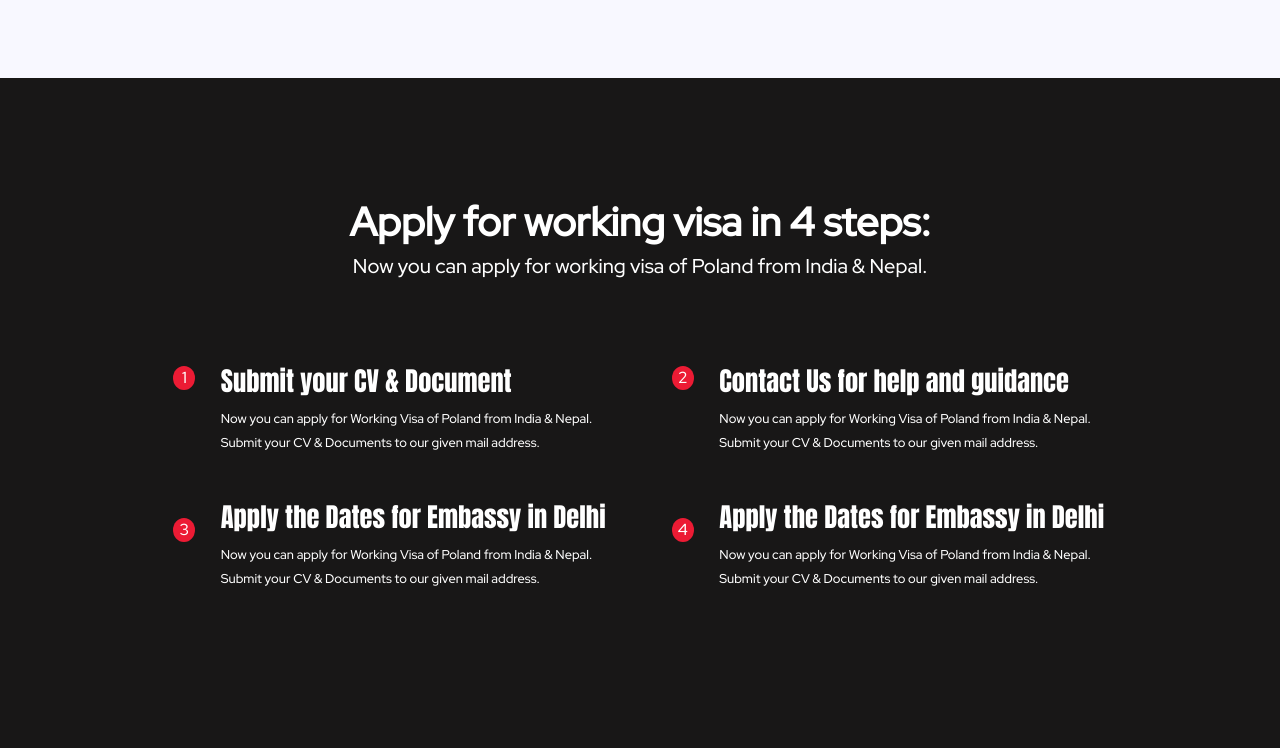
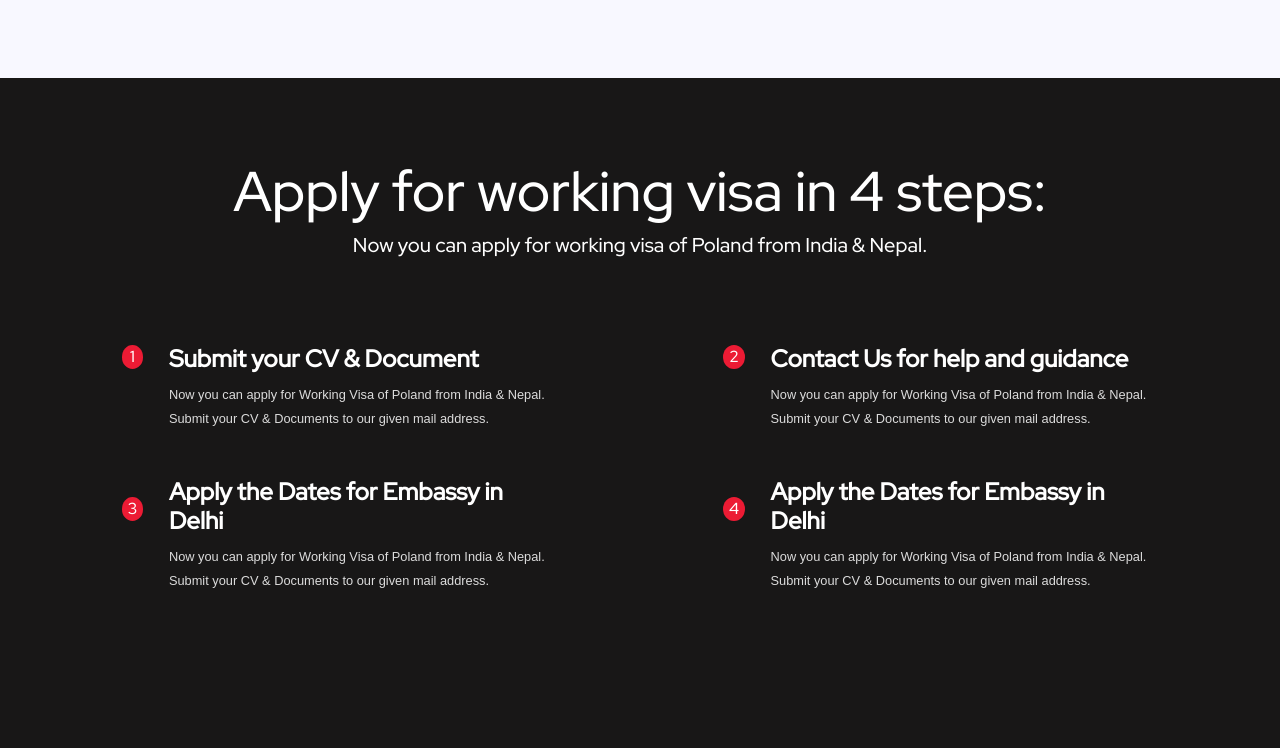
Before and after one commit to ashrinkc/JobPortal, a React (Create React App) app: page / in a window 1280 px wide. Shown: the part 2215-2963 px from the top of the page. Built offline with nearby package versions, Linux system fonts and the light colour scheme; a web font is replaced by a local one.

Commit message:
Cheecking while deploying

```diff
--- a/src/Page/AboutUs/aboutus.css
+++ b/src/Page/AboutUs/aboutus.css
@@ -133,13 +133,13 @@
     .aboutMain {
         /* min-width: 700px; */
         /* width: 85rem; */
-        font-size: 30px;
+        /* font-size: 30px; */
     }
     .aboutContainer>h3{
-        font-size: 3rem;
+        font-size: 1.5rem;
     }
     .gallery>h2{
-        font-size: 3rem;
+        font-size: 1.5rem;
         padding-bottom: 2vh;
     }
     .galleryGrid{
@@ -174,7 +174,7 @@
         width: 90%;
     }
     .ourTeamContainer>h3{
-        font-size: 3rem;
+        font-size: 1.5rem;
         padding-bottom: 2vh;
     }
     .ourTeam{
--- a/src/Page/Blogs/Blog.js
+++ b/src/Page/Blogs/Blog.js
@@ -66,6 +66,7 @@
                     <img src="https://www.nicepng.com/png/detail/393-3936850_instagram-pure-comments-instagram-logo-black-jpg.png" />
                   </button>
                 </div>
+
                 <small>12 min read</small>
                 <h5>Read More</h5>
               </div>
--- a/src/Page/Blogs/blog.css
+++ b/src/Page/Blogs/blog.css
@@ -38,7 +38,7 @@
 
 .blogInfo>div {
     width: 45vw;
-    font-size: 3vh;
+    font-size: 2rem;
 }
 
 .blogInfo>div:hover {
@@ -55,7 +55,7 @@
 .blogBtn {
     display: flex;
     gap: 5vh;
-    padding-bottom: 10vh;
+    padding-bottom: 5vh;
 }
 
 .blogBtn>button>img {
@@ -92,17 +92,27 @@
     .blogInfo{
         width: 90%;
         flex-direction: column;
-        font-size: 30px;
+        justify-content: center;
+        align-items: center;
+        /* font-size: 1rem; */
     }
+    .blogInfo>div>h5{
+        font-size: 1rem;
+    }
+        .blogInfo>div>h1 {
+            font-size: 1.5rem;
+        }
     .blogInfo>img{
-        width: 90%;
+        width: 100%;
+        height: auto;
     }
     .blogInfo>div{width: 100%;}
     .blogBtn>button{
-        width: 10%;
+        width: 15%;
     }
     .blogBtn>button>img{
         width: 100%;
+        height: auto;
     }
     .showMoreBtnBlog>button{
         width: 100%;
--- a/src/Page/Home/home.css
+++ b/src/Page/Home/home.css
@@ -92,7 +92,7 @@
     display: flex;
     gap: 2vw;
     margin-top: 10vh;
-    width: 100%;
+    width: 90%;
 }
 
 .tasknum{
@@ -115,30 +115,33 @@
     display: flex;
     justify-content: center;
     align-items: center;
-    gap: 5vw;
-    width: 90%;
+    gap: 13vw;
+    /* width: 90%; */
 }
 
 .taskInfo{
     display: flex;
     flex-direction: column;
     gap: 6vh;
-    width: 100% ;
+    /* width: 100% ; */
 }
 
 .taskInfo>div>h1{
-    font-family: 'Red Hat Display',
+    /* font-family: 'Red Hat Display',
             sans-serif;
     font-family: Impact,
-        fantasy;
-    font-size: 0.7cm;
+        fantasy; */
+    font-size: 1.5rem;
+    font-weight: 700;
 }
 
 
 
 .taskInfo>div>small{
-    font-family: 'Red Hat Display',
-            sans-serif;
+    /* font-family: 'Red Hat Display',
+            sans-serif; */
+    font-family:Arial, Helvetica, sans-serif;
+    color: gainsboro;
 }
 
 .bussinessWoman>img{
@@ -378,13 +381,15 @@
     background-color: rgb(24, 23, 23);
 
     width: 90%;
-    padding-top: 10vh;
+    padding-top: 5vh;
 }
 
 .getJob>h1{
-    font-weight: 900;
+    font-size: 3.5rem;
+    font-weight: 500;
+    /* font-weight: 900;
     font-family: 'Red Hat Display',
-            sans-serif;
+            sans-serif; */
 }
 
 .getJob>h5{
@@ -505,7 +510,7 @@
         align-items: center;
     }
         .homeInfo>h1{
-            font-size: 2.5rem;
+            font-size: 1.5rem;
             /* font-family: fantasy; */
         }
         .homeInfo>small{
@@ -517,6 +522,8 @@
                 .mainTask{
                     display: flex;
                     flex-direction: column;
+                    gap: 5vw;
+                    margin-top: -5vh;
                     /* gap: 0; */
                     /* padding-left: 30vw;
                     width: 100%; */
@@ -530,7 +537,7 @@
                 }
                 .taskInfo{
                     width: 80%;
-
+                    gap: 3vh;
                 }
                 .taskInfo>div>h1{
                     font-size: 1.2rem;
@@ -563,7 +570,10 @@
                     /* width: 100%; */
                 }
                 .talentInfo{
-                    width: 50%;
+                    justify-content: center;
+                    align-items: center;
+                    gap: 3vh;
+                    width: 90%;
                 }
                 .talentInfo>h3{
                     /* font-size: 20px; */
@@ -599,14 +609,20 @@
                         .homeImg>img{
                             height: 50vh;
                         }
-
+                        .getJob{
+                            padding-top: 0vh;
+                        }
                         .getJob>h1{
-                            font-size: 1.5rem;
+                            font-size: 1.8rem;
+                            font-weight: 800;
                         }
                                                 .getJob>h5 {
                                                     font-size: 1rem;
                                                 }
                 .mainSupCom>h1{
-                    font-size: 1.2rem;
+                    font-size: 1rem;
+                }
+                .tasks{
+                    /* gap: 0vw; */
                 }
 }
--- a/src/Page/Recruitment/Recruitment.js
+++ b/src/Page/Recruitment/Recruitment.js
@@ -8,7 +8,7 @@
       <Navbar />
       <div className="mainRec">
         <div className="RecruitTop">
-          <h1 style={{ color: "red" }}>JOIN US</h1>
+          <h1>JOIN US</h1>
         </div>
 
         <div className="recruitmentInfo">
--- a/src/Page/Recruitment/recruitment.css
+++ b/src/Page/Recruitment/recruitment.css
@@ -8,6 +8,12 @@
         justify-content: center;
         align-items: center;
 
+}
+
+.RecruitTop>h1 {
+    color: white;
+    /* font-family: "Great Vibes", cursive; */
+    font-size: 10vh;
 }
 
 .mainRec{
@@ -53,10 +59,10 @@
 @media only screen and (max-width: 980px) {
     .mainRec{
         /* width: 85rem; */
-        font-size: 30px;
+        /* font-size: 30px; */
     }
     .recruitmentInfoBottom>div>h5{
-        font-size: 35px;
+        /* font-size: 35px; */
     }
     .recImg>img{
         width: 100%;
--- a/src/components/MainBottomBar/bottombar.css
+++ b/src/components/MainBottomBar/bottombar.css
@@ -10,11 +10,15 @@
 
 .bottomBar>h3{
     color: white;
-    font-size: 0.5cm;
+    font-size: 1.3rem;
 }
 
 @media only screen and (max-width: 980px) {
     .bottomBar {
+        height: 5vh;
         /* width: 85rem; */
     }
+        .bottomBar>h3{
+            font-size: 0.7rem ;
+        }
 }
--- a/src/components/Navbar/navbar.css
+++ b/src/components/Navbar/navbar.css
@@ -82,7 +82,9 @@
 @media only screen and (max-width: 980px) {
     .navMar{
 
-        padding-left: 0px;
+        padding-left: 0;
+        /* justify-content: center; */
+        align-items: center;
     }
     .navbb{
         /* width: 85rem; */
--- a/src/components/SearchBar/Searchbar.css
+++ b/src/components/SearchBar/Searchbar.css
@@ -37,6 +37,7 @@
 @media only screen and (max-width: 980px){
     .dreamJob>button{
         width: 30%;
+        font-size: 10px;
     }
         .dreamJob>input{
             /* width: 100%; */
```
